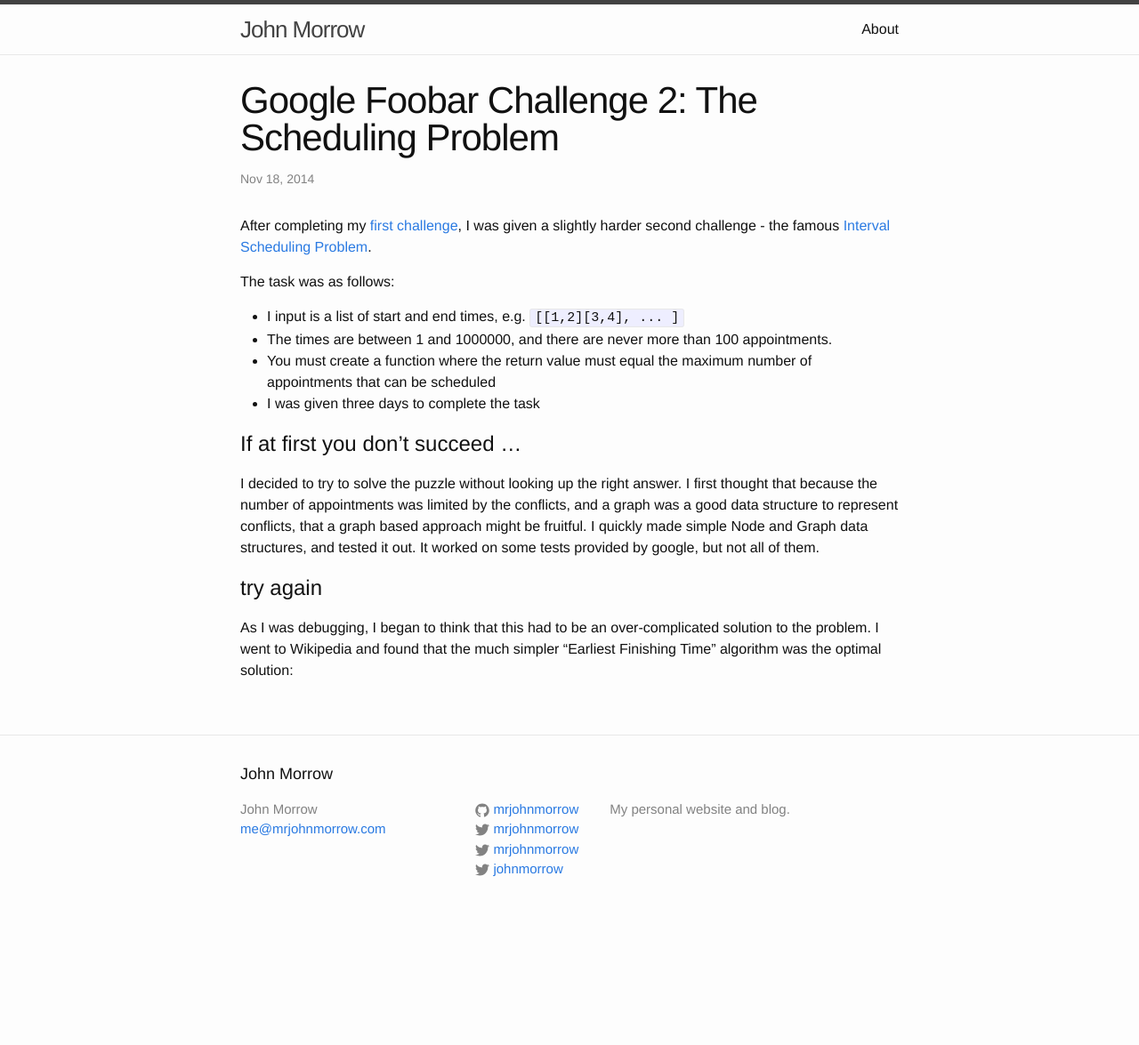
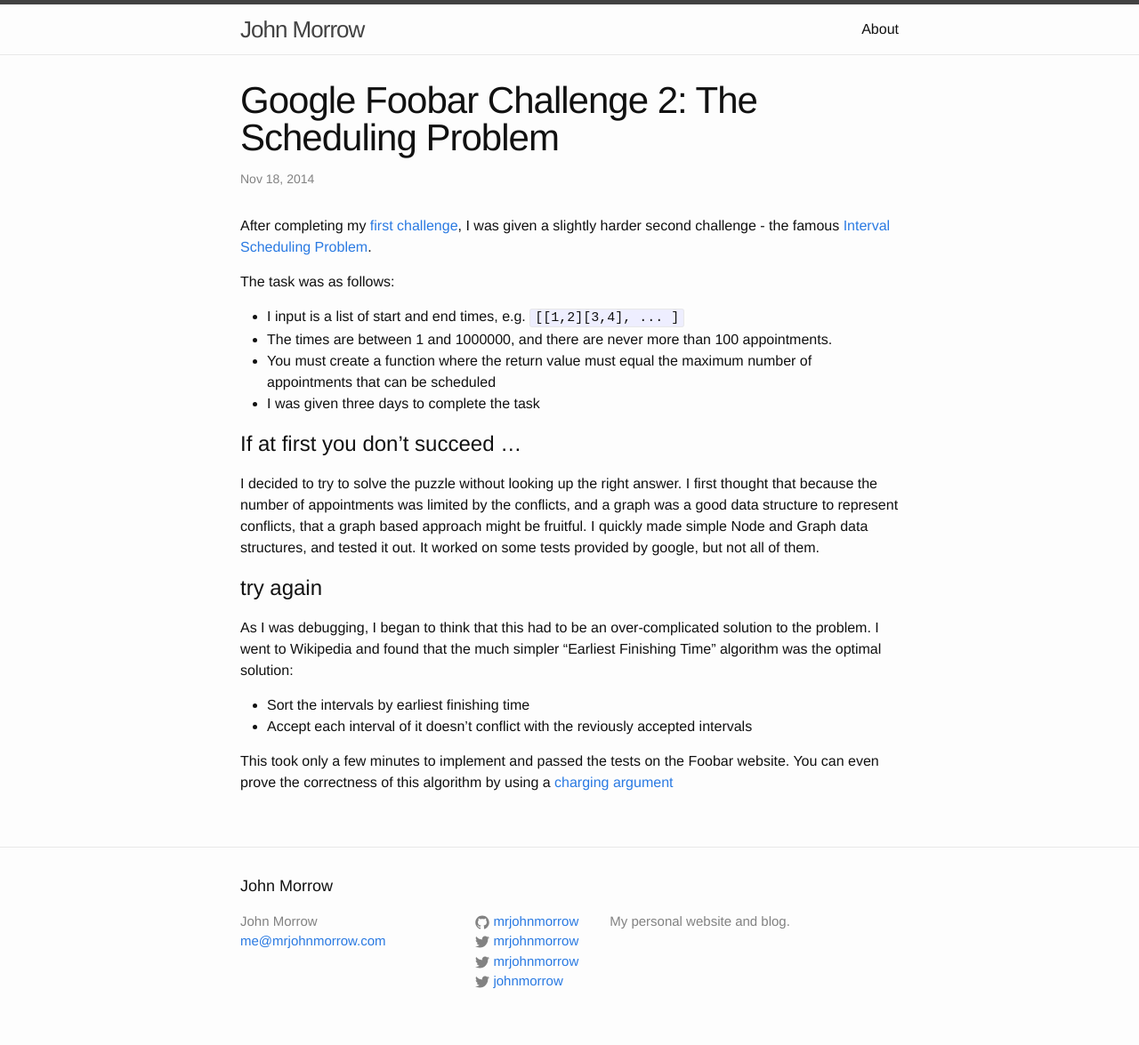
Before and after one commit to mrjohnmorrow/mrjohnmorrow.github.io, a Jekyll site: the page built from _posts/2014-11-18-google-foobar-2.md, in a window 1280 px wide. Shown: the whole page at 89% size. Built offline with Jekyll 4.4.1, drawn with Linux system fonts in a browser that asks for light colours; before the commit the page ends 1049 px from its top, so only the background shows below that.

Commit message:
Progress on foobar 2

```diff
--- a/_posts/2014-11-18-google-foobar-2.md
+++ b/_posts/2014-11-18-google-foobar-2.md
@@ -21,3 +21,8 @@ I decided to try to solve the puzzle without looking up the right answer. I firs
 # try again
 
 As I was debugging, I began to think that this had to be an over-complicated solution to the problem. I went to Wikipedia and found that the much simpler "Earliest Finishing Time" algorithm was the optimal solution:
+
+* Sort the intervals by earliest finishing time
+* Accept each interval of it doesn't conflict with the reviously accepted intervals
+
+This took only a few minutes to implement and passed the tests on the Foobar website. You can even prove the correctness of this algorithm by using a [charging argument](http://en.wikipedia.org/wiki/Charging_argument)
```
